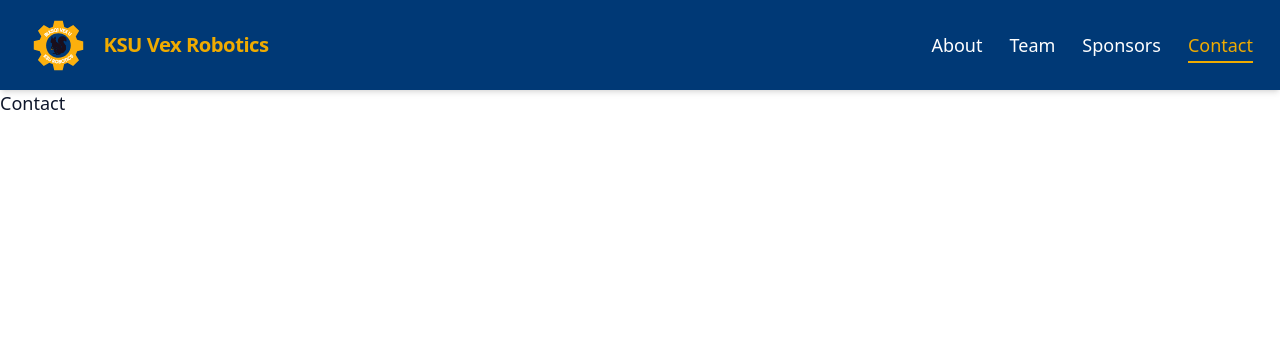
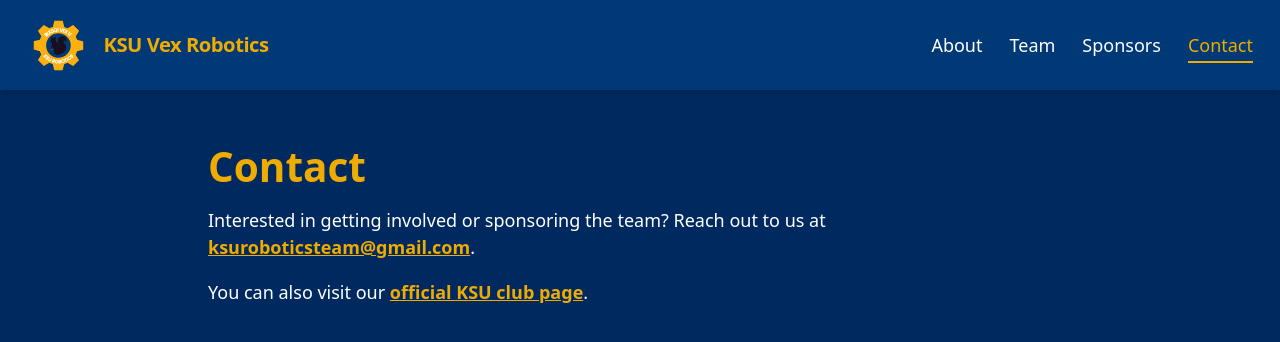
Before and after one commit to HacKSU-Community-Source/KSU-Vex-Robotics-Website, a React (Vite) app: page /contact in a window 1280 px wide. Shown: the top 342 px of the page. Built offline with nearby package versions, Linux system fonts and the light colour scheme.

Commit message:
contact page: added info to the contact page

```diff
--- a/src/pages/ContactPage.jsx
+++ b/src/pages/ContactPage.jsx
@@ -1,7 +1,43 @@
+import { Link } from 'react-router'
+
+const pageLinks = [
+  { label: 'About', to: '/about' },
+  { label: 'Team', to: '/team' },
+  { label: 'Sponsors', to: '/sponsors' },
+]
+
+
 function Contact() {
   return (
-    <section>
-      <h1>Contact</h1>
+    <section className="min-h-[calc(100vh-5rem)] bg-ksu-navy px-6 py-12 text-white">
+      <div className="mx-auto max-w-3xl">
+        <h1 className="text-4xl font-bold text-ksu-gold">Contact</h1>
+
+        <p className="mt-4">
+          Interested in getting involved or sponsoring the team? Reach out to us
+          at{' '}
+          <a
+            href="mailto:ksuroboticsteam@gmail.com"
+            className="font-semibold text-ksu-gold underline hover:text-ksu-yellow"
+          >
+            ksuroboticsteam@gmail.com
+          </a>
+          .
+        </p>
+
+        <p className="mt-4">
+          You can also visit our{' '}
+          <a
+            href="https://www.kent.edu/csi/kent-state-vex-robotics-team"
+            target="_blank"
+            rel="noopener noreferrer"
+            className="font-semibold text-ksu-gold underline hover:text-ksu-yellow"
+          >
+            official KSU club page
+          </a>
+          .
+        </p>
+      </div>
     </section>
   )
 }
```
